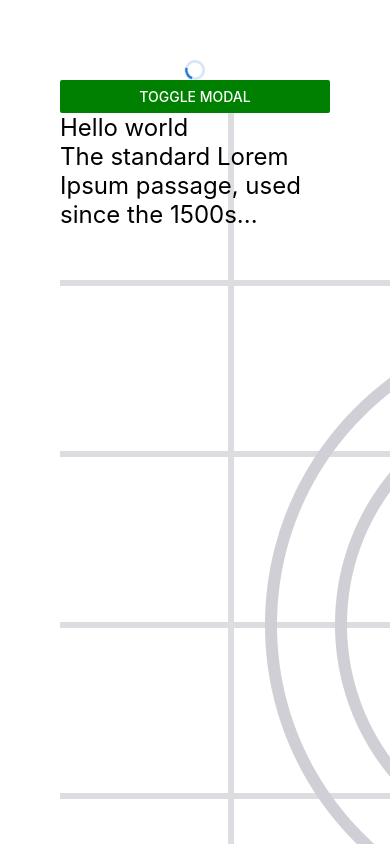
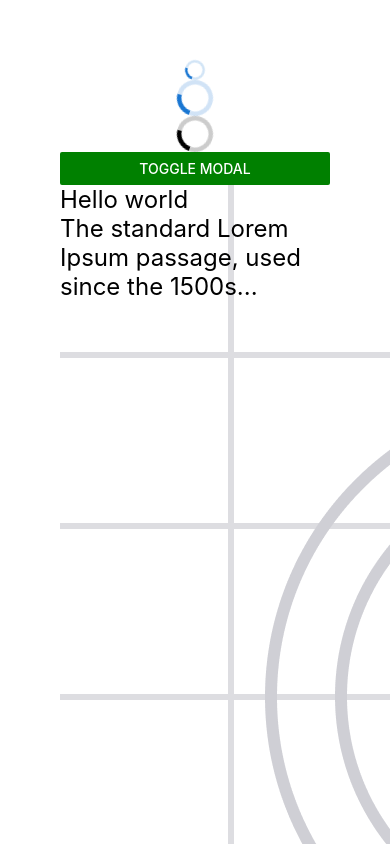
Before and after one commit to Razalp/React-native, a React Native app: screen / in a window 390 px wide. Built offline with nearby package versions, Linux system fonts and the light colour scheme.

Commit message:
ActivityIndicator size and colour

```diff
--- a/App.js
+++ b/App.js
@@ -10,6 +10,8 @@ export default function App() {
   return (
     <ScrollView style={{ flex: 1, backgroundColor: "white", padding: 60 }}>
       <ActivityIndicator/>
+      <ActivityIndicator size={"large"}/>
+      <ActivityIndicator size={"large"} color={"black"}/>
       <Button title='Toggle Modal' color="green" onPress={() => setIsModalVisible(!isModalVisible)} />
       <Modal visible={isModalVisible} transparent={true} animationType="slide">
         <View style={styles.modalContainer}>
```
